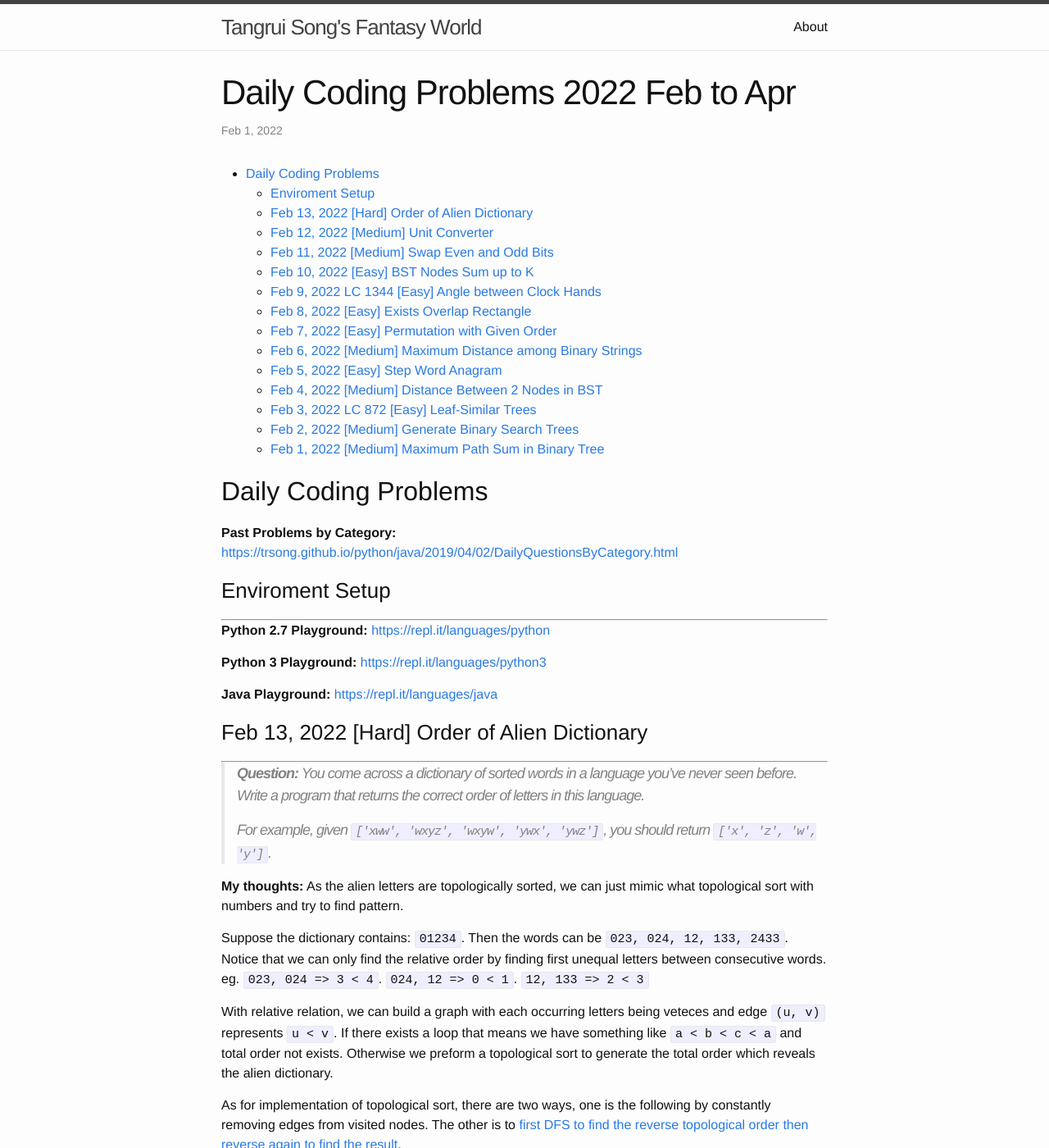
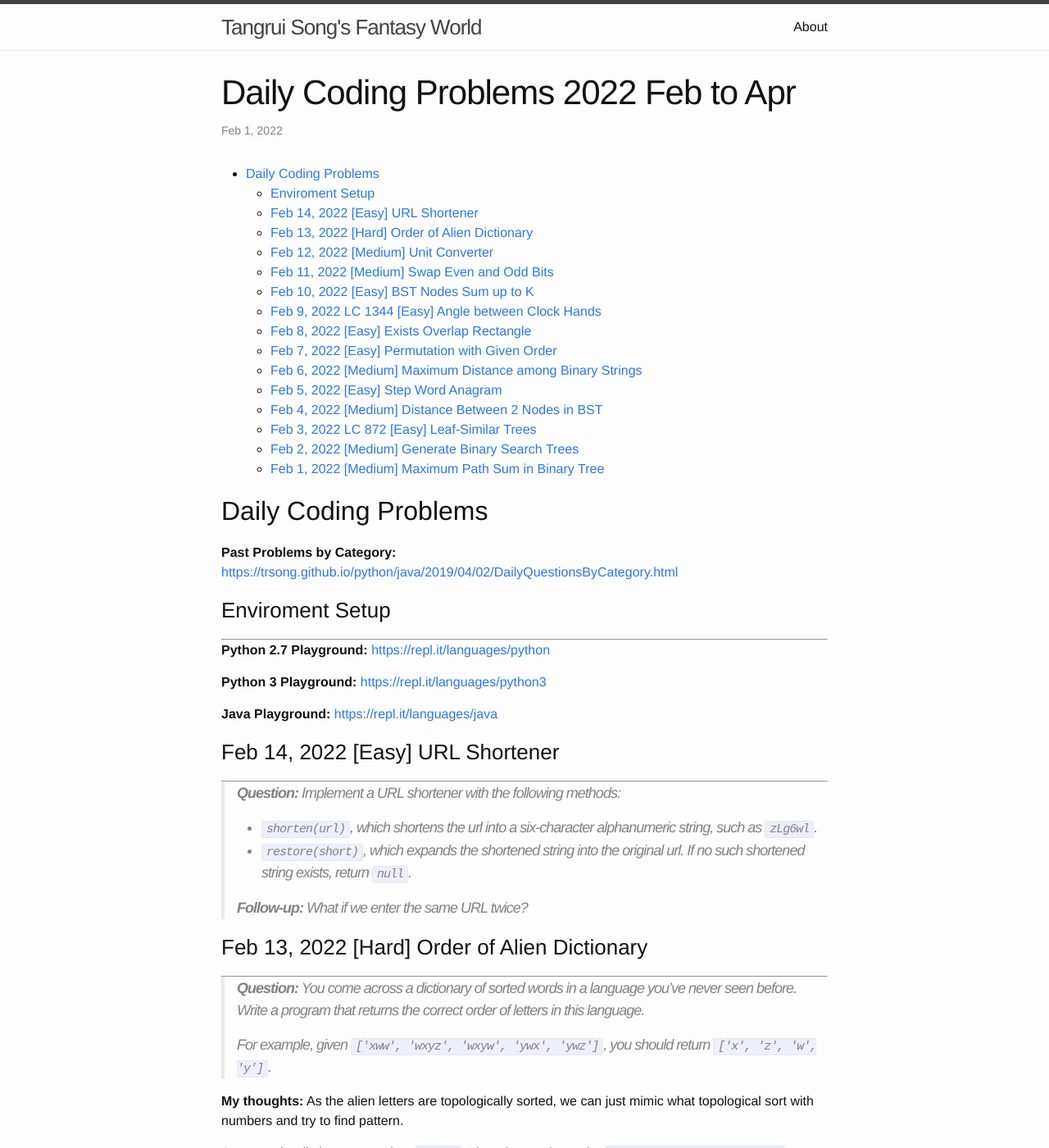
Before and after one commit to trsong/trsong.github.io, a Jekyll site: the page built from _posts/2022-02-01-DailyQuestionsFeb.md, in a window 1280 px wide and 1400 px high. Shown: the whole window at 82% size. Built offline with Jekyll 4.4.1, drawn with Linux system fonts in a browser that asks for light colours.

Commit message:
Add Feb 14 question.

```diff
--- a/_posts/2022-02-01-DailyQuestionsFeb.md
+++ b/_posts/2022-02-01-DailyQuestionsFeb.md
@@ -19,6 +19,16 @@ categories: Python/Java
 **Python 3 Playground:** [https://repl.it/languages/python3](https://repl.it/languages/python3)
 
 **Java Playground:** [https://repl.it/languages/java](https://repl.it/languages/java)
+
+
+### Feb 14, 2022 \[Easy\] URL Shortener
+---
+> **Question:** Implement a URL shortener with the following methods:
+>
+> - `shorten(url)`, which shortens the url into a six-character alphanumeric string, such as `zLg6wl`.
+> - `restore(short)`, which expands the shortened string into the original url. If no such shortened string exists, return `null`.
+>
+> **Follow-up:** What if we enter the same URL twice?
 
 
 ### Feb 13, 2022 \[Hard\] Order of Alien Dictionary
```
